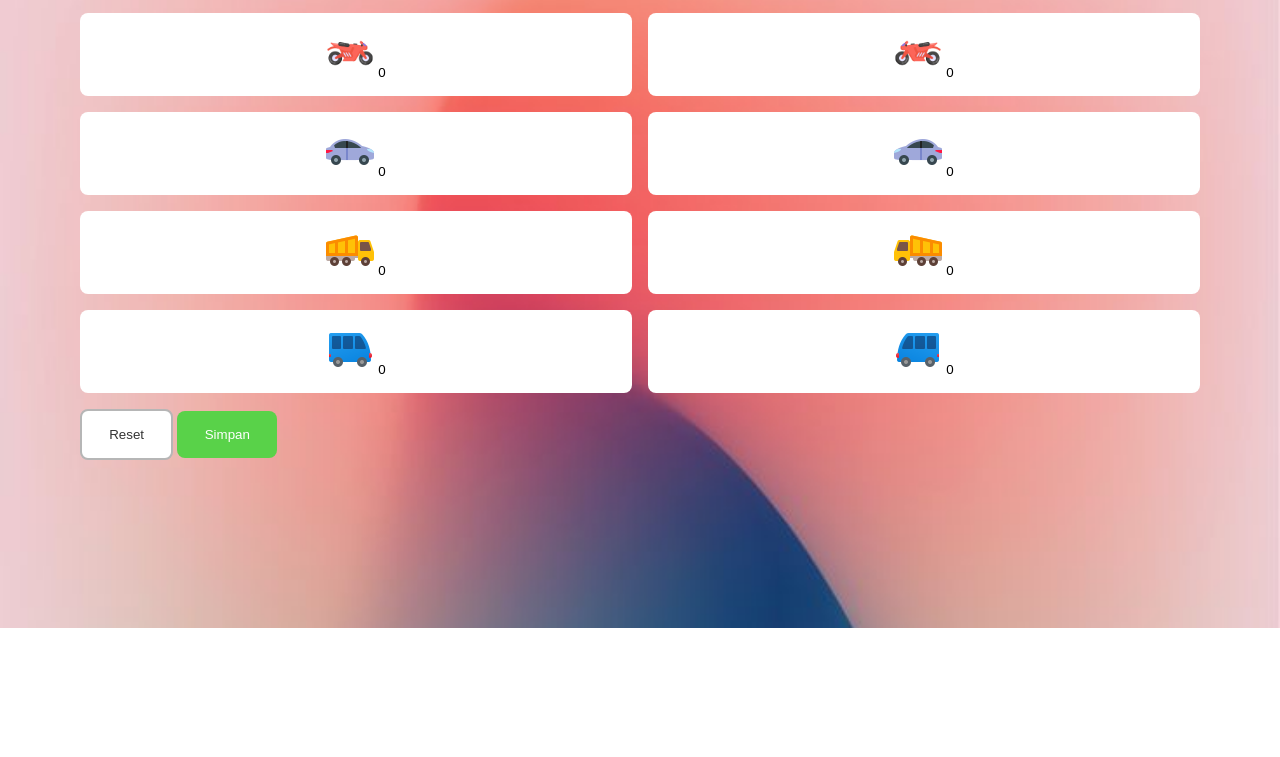
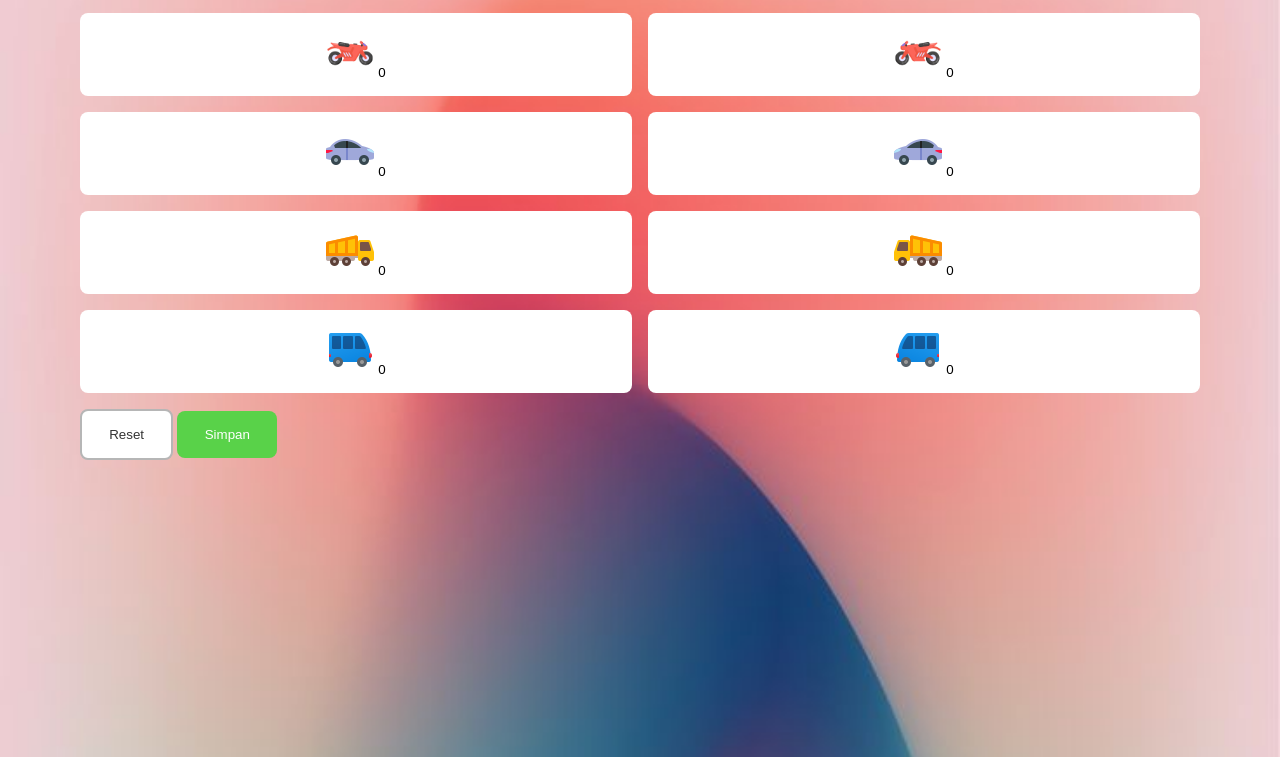
Before and after one commit to BILIIIIIII/Traffic-Counter---Mobile-Programming-5, a plain HTML site: page index.html in a window 1280 px wide. Shown: the part 172-929 px from the top of the page. Before the commit the page ends 800 px from the top, so only its background shows below. Drawn offline with Linux system fonts and the light colour scheme.

Commit message:
Update styles.css - update bg size

```diff
--- a/assets/css/styles.css
+++ b/assets/css/styles.css
@@ -47,6 +47,10 @@ body {
 
 main {
   padding: 2rem clamp(3rem, 5vw + 1rem, 15rem);
+}
+
+main .container {
+  height: 100vh;
 }
 
 main .container h1 {
```
